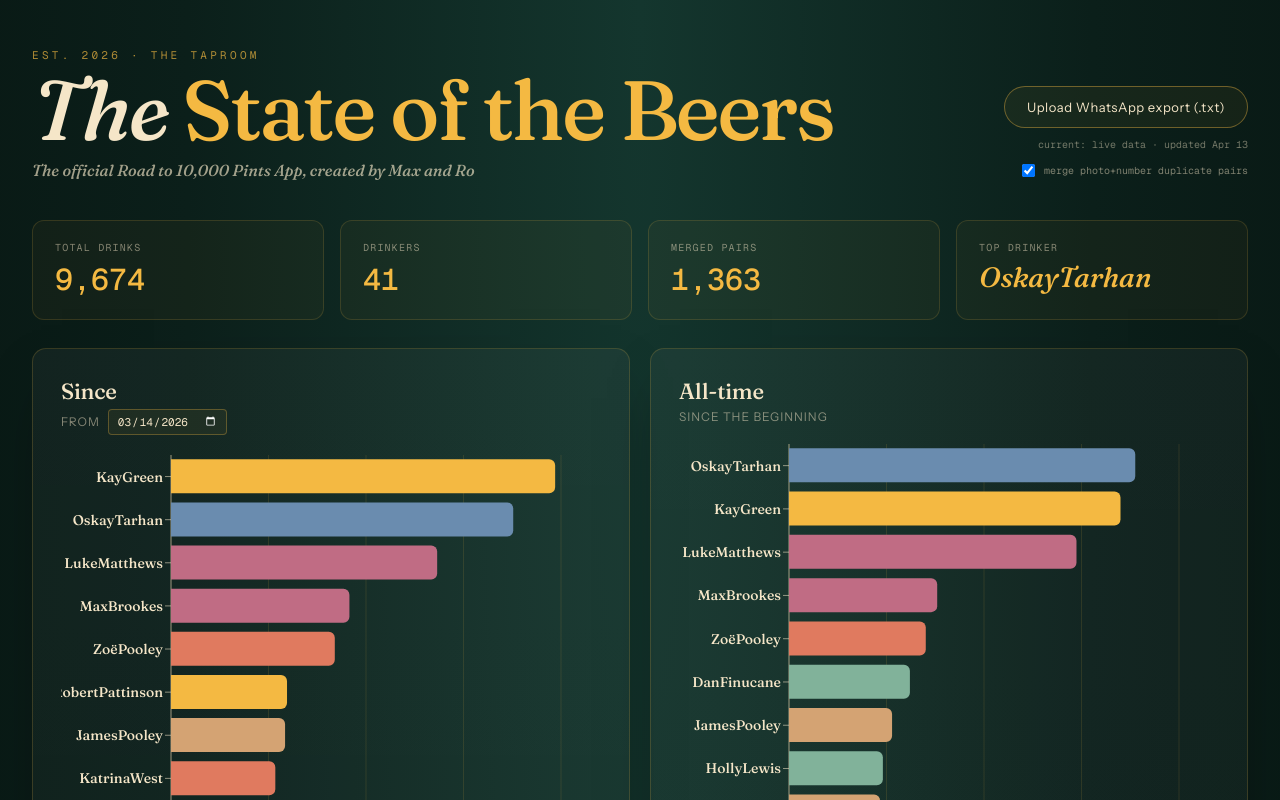
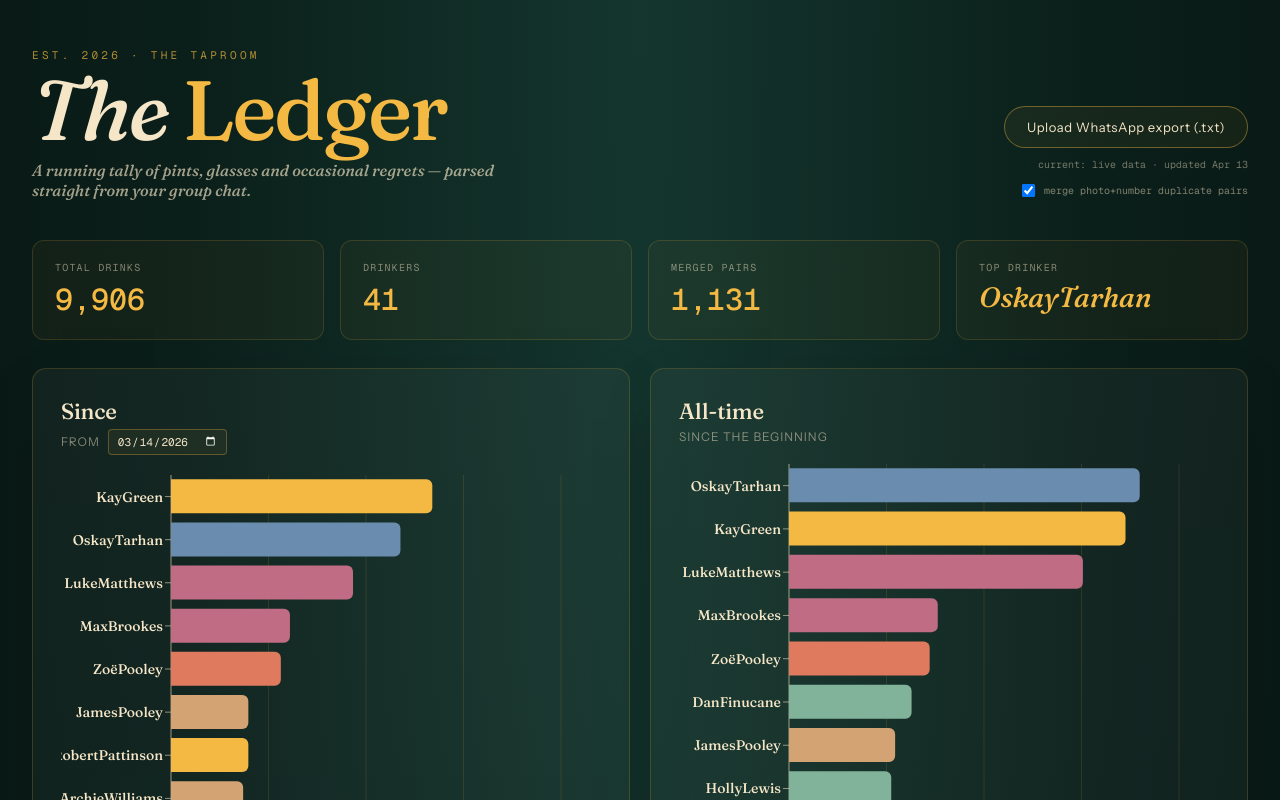
Before and after one commit to ElectrcPanoptic/road-to-10000-beers, a React (Vite) app: page / in a window 1280 px wide. Shown: the top 800 px of the page. Built offline with nearby package versions, Linux system fonts and the light colour scheme.

Commit message:
Update App.jsx

```diff
--- a/src/App.jsx
+++ b/src/App.jsx
@@ -202,7 +202,7 @@ function extractMessageValue(body, { includePhotos = true } = {}) {
    counter's current value. That's the honest count of distinct drinks.
    --------------------------------------------------------------------------- */
 
-const DEDUPE_WINDOW_MS = 3 * 60 * 1000;
+const DEDUPE_WINDOW_MS = 2 * 60 * 1000;
 
 function buildDrinkEvents(messages, opts = {}) {
   const { mergePairs = true, includePhotos = true } = opts;
@@ -219,36 +219,26 @@ function buildDrinkEvents(messages, opts = {}) {
     return typed.map((t) => ({ ...t, count: 1 }));
   }
 
-  // Per-author sliding window dedup.
-  //
-  // The old approach only checked adjacent rows (i vs i+1), which missed pairs
-  // separated by another person's message, and also failed to collapse runs of
-  // 3+ posts from the same author within the window (e.g. two images + a number).
-  //
-  // New approach: track the timestamp of the last KEPT event per author. Any
-  // subsequent event from that author within DEDUPE_WINDOW_MS is dropped,
-  // regardless of what other authors posted in between.
-  //
-  // This correctly handles:
-  //   · photo … [other person] … number  (non-adjacent same-author pair)
-  //   · photo … photo                    (duplicate images of same beer)
-  //   · number … number                  (duplicate counter bumps)
-  //   · number … photo … number          (any ordering)
-
-  const lastKeptAt = new Map(); // author → timestamp (ms) of last kept event
+  const toRemove = new Set();
+  for (let i = 0; i < typed.length - 1; i++) {
+    if (toRemove.has(i) || toRemove.has(i + 1)) continue;
+    const a = typed[i];
+    const b = typed[i + 1];
+    if (b.date - a.date > DEDUPE_WINDOW_MS) continue;
+    if (a.author !== b.author) continue;
+    const oneOfEach =
+      (a.kind === "media" && b.kind === "number") ||
+      (a.kind === "number" && b.kind === "media");
+    if (oneOfEach) {
+      toRemove.add(i + 1); // drop the later row, keep the earlier timestamp
+    }
+  }
+
   const events = [];
-
-  for (const t of typed) {
-    const ts = t.date.getTime();
-    const last = lastKeptAt.get(t.author);
-    if (last !== undefined && ts - last <= DEDUPE_WINDOW_MS) {
-      // Within the window for this author — drop as duplicate
-      continue;
-    }
-    lastKeptAt.set(t.author, ts);
-    events.push({ ...t, count: 1 });
-  }
-
+  for (let i = 0; i < typed.length; i++) {
+    if (toRemove.has(i)) continue;
+    events.push({ ...typed[i], count: 1 });
+  }
   return events;
 }
 
@@ -838,7 +828,7 @@ function PersonSelector({ people, selected, onToggle, onAll, onNone, onReset })
                 background: isOn
                   ? `${colour}22`
                   : "rgba(255,255,255,0.02)",
-                color: isOn ? "#f5e6c8" : "rgba(245,185,66,0.15)",
+                color: isOn ? "#f5e6c8" : "rgba(245,230,200,0.45)",
                 cursor: "pointer",
                 transition: "all 0.15s",
                 display: "inline-flex",
@@ -1499,7 +1489,7 @@ export default function BeerTracker() {
                 color: "#f5e6c8",
               }}
             >
-              The <span style={{ fontStyle: "normal", fontWeight: 500, color: "#f4b942" }}>State of the Beers</span>
+              The <span style={{ fontStyle: "normal", fontWeight: 500, color: "#f4b942" }}>Ledger</span>
             </h1>
             <div
               style={{
@@ -1511,7 +1501,7 @@ export default function BeerTracker() {
                 maxWidth: 520,
               }}
             >
-              The official Road to 10,000 Pints App, created by Max and Ro
+              A running tally of pints, glasses and occasional regrets — parsed straight from your group chat.
             </div>
           </div>
 
@@ -1663,7 +1653,7 @@ export default function BeerTracker() {
         >
           How to export: in WhatsApp, open the group → group name → <em>Export chat</em> → <em>Without media</em> → save the .txt and drop it above.
           <br />
-          Parser rules: each row in the export represents one drink — a photo <em>(&lt;Media omitted&gt;)</em> or a numeric counter update. Deleted messages are skipped. When the same person posts multiple rows within 3 minutes of each other, they're treated as one drink and the later rows are dropped. This makes the total lower than the chat's running counter, which has been ticking up once per row including double-posts. Flip the toggle above to see the raw (undeduped) count.
+          Parser rules: each row in the export represents one drink — a photo <em>(&lt;Media omitted&gt;)</em> or a numeric counter update. Deleted messages are skipped. When the same person posts a photo and a number within 2 minutes of each other, they're treated as one drink and the later row is dropped. This makes the total lower than the chat's running counter, which has been ticking up once per row including double-posts. Flip the toggle above to see the raw (undeduped) count.
         </footer>
       </div>
     </div>
```
